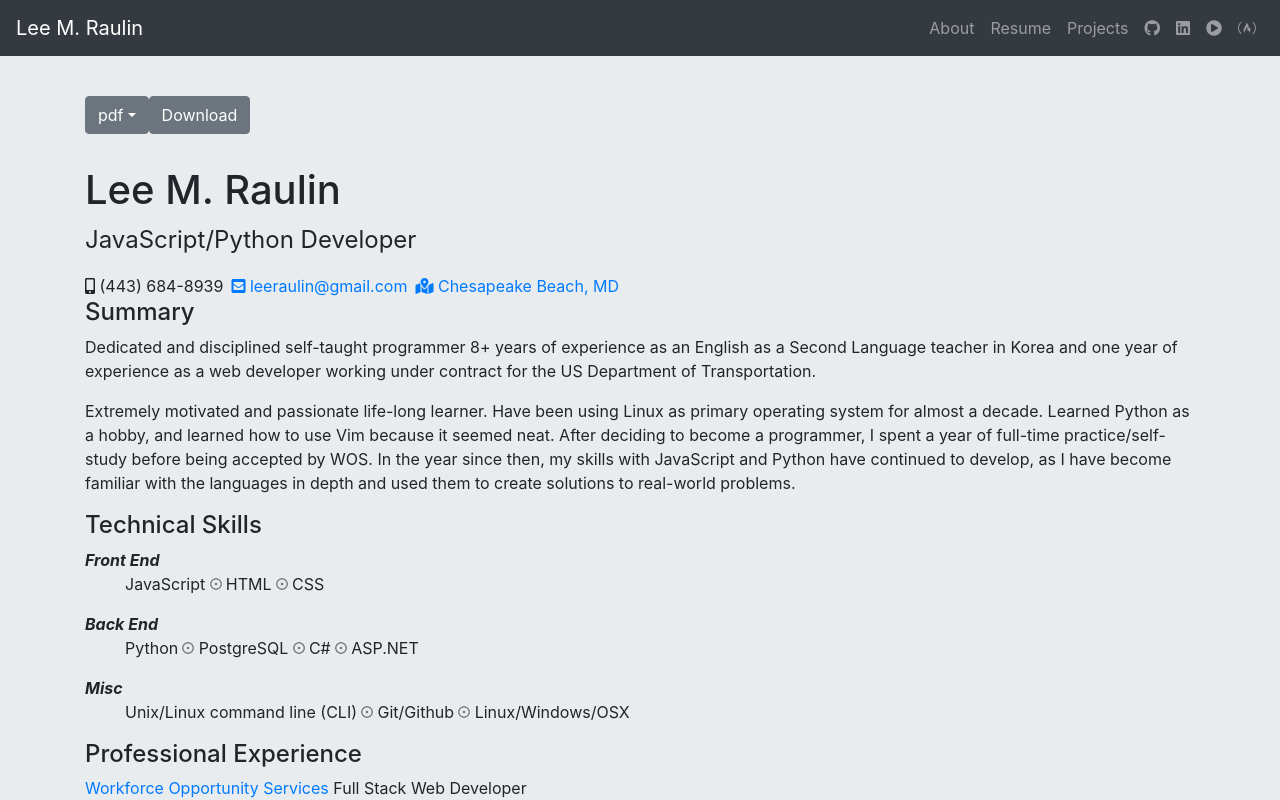
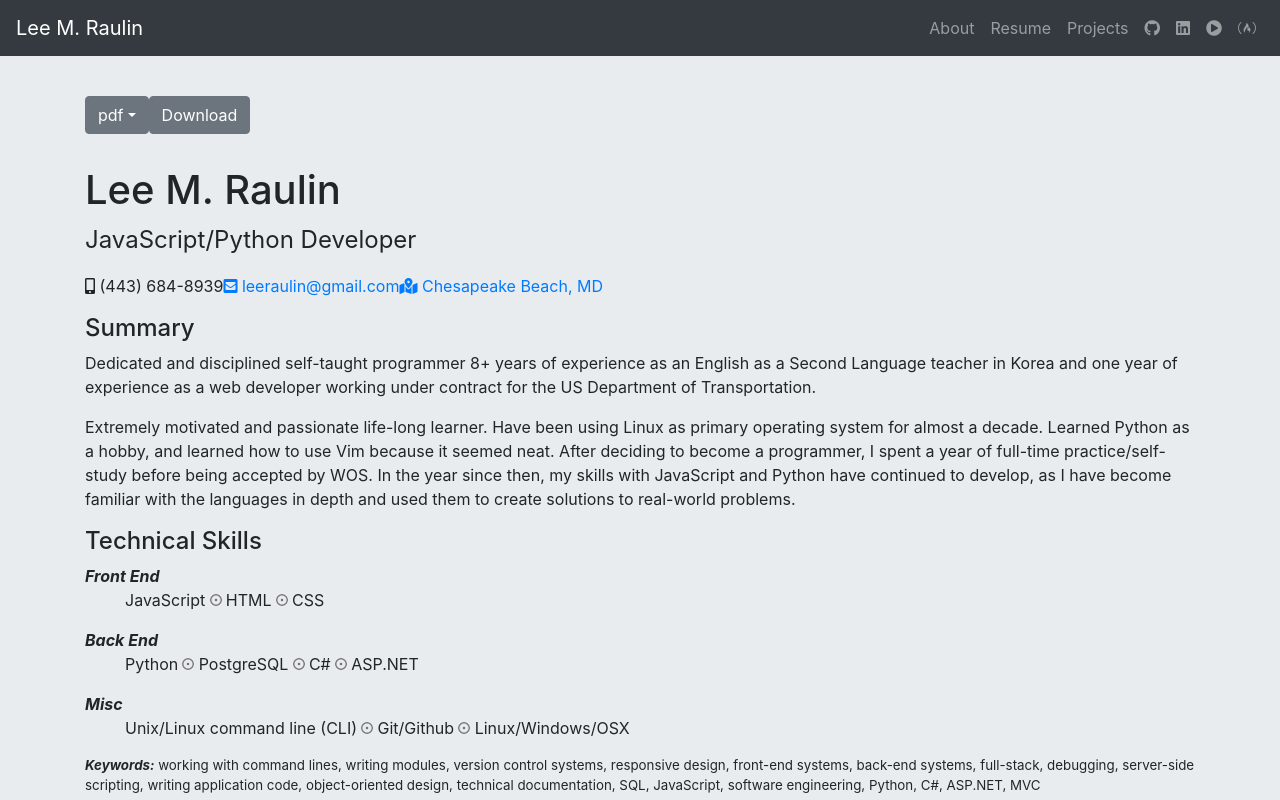
Before and after one commit to lraulin/reactstrap-resume, a React (Create React App) app: page /resume in a window 1280 px wide. Shown: the top 800 px of the page. Built offline with nearby package versions, Linux system fonts and the light colour scheme.

Commit message:
Fix spacing after contact section.

```diff
--- a/src/Resume.css
+++ b/src/Resume.css
@@ -5,18 +5,6 @@ p.subtitle {
 
 h3 {
   font-size: 1.2em !important;
-}
-
-span.contactInfo {
-  margin-inline-end: 0.5em;
-}
-
-section.keywords {
-  display: none;
-}
-
-section#contactSection {
-  margin-bottom: 0.5em;
 }
 
 section.technicalSkillsSection ul {
--- a/src/Resume.jsx
+++ b/src/Resume.jsx
@@ -17,10 +17,10 @@ const keywords = [
   "working with command lines",
   "writing modules",
   "version control systems",
-  "DevOps practices",
   "responsive design",
-  "agile software development",
   "front-end systems",
+  "back-end systems",
+  "full-stack",
   "debugging",
   "server-side scripting",
   "writing application code",
@@ -33,7 +33,6 @@ const keywords = [
   "C#",
   "ASP.NET",
   "MVC",
-  "MVVM",
 ];
 
 const centered = {
@@ -83,7 +82,11 @@ const Resume = props => {
                 <h1>Lee M. Raulin</h1>
                 <p className="subtitle">JavaScript/Python Developer</p>
               </header>
-              <section id="contactSection">
+              {/* START contactSection */}
+              <section
+                id="contactSection"
+                style={{ marginBottom: "1em", overflow: "hidden" }}
+              >
                 <span className="contactInfo phoneNumber" style={floatLeft}>
                   <i className="fas fa-mobile-alt"></i> (443) 684-8939
                 </span>
@@ -100,7 +103,8 @@ const Resume = props => {
                   </a>
                 </span>
               </section>
-              <section id="summarySection" style={clear}>
+              {/* END contactSection */}
+              <section id="summarySection">
                 <h2>Summary</h2>
                 <p>
                   Dedicated and disciplined self-taught programmer 8+ years of
@@ -118,12 +122,6 @@ const Resume = props => {
                   JavaScript and Python have continued to develop, as I have
                   become familiar with the languages in depth and used them to
                   create solutions to real-world problems.
-                </p>
-              </section>
-              <section className="keywords">
-                <p>
-                  <em>Keywords:</em>
-                  {" " + keywords.join(", ")}
                 </p>
               </section>
               <section id="technicalSkillsSection">
@@ -147,6 +145,12 @@ const Resume = props => {
                   <li>Git/Github</li>
                   <li>Linux/Windows/OSX</li>
                 </ul>
+              </section>
+              <section className="keywords">
+                <p style={{ fontSize: "smaller" }}>
+                  <em>Keywords:</em>
+                  {" " + keywords.join(", ")}
+                </p>
               </section>
               <section id="experienceSection">
                 <h2>Professional Experience</h2>
```
